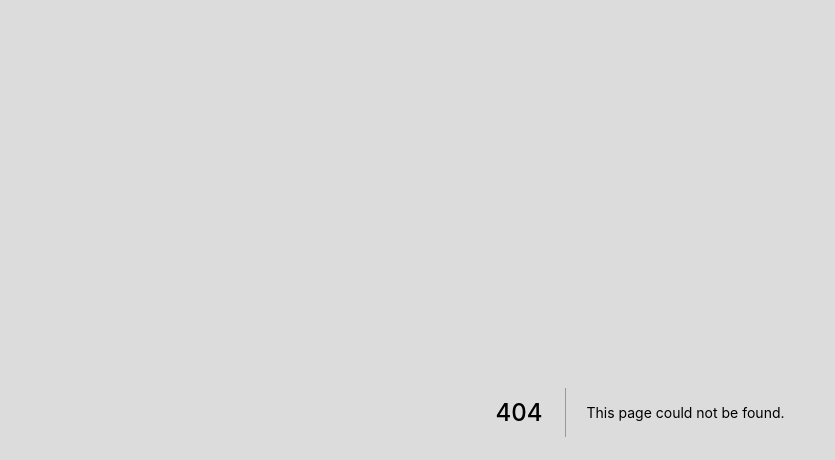
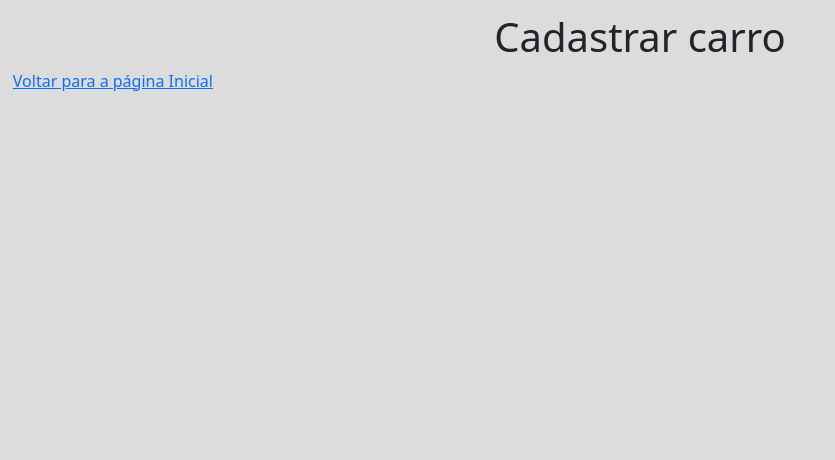
Before and after one commit to DouglasCandido/REST-API-example-with-Express.js-Sequelize-PostgreSQL-and-Next.js, a Next.js app in the folder my-app/: page /create in a window 1280 px wide. Before the commit this address had no page. Shown: the top 460 px of the page, without its empty margins (0-835 px from the left). Built offline with nearby package versions, Linux system fonts and the light colour scheme.

Commit message:
Últimas modificações.

```diff
--- /dev/null
+++ b/my-app/pages/create.js
@@ -0,0 +1,22 @@
+import Link from 'next/link'
+import api from '../services/api'
+
+export default function Create() {
+
+  return (
+
+    <div>
+
+      <title> Create Car </title>
+
+      <center> <h1> Cadastrar carro </h1> </center>
+
+      <Link href="/">
+        <a>Voltar para a página Inicial</a>
+      </Link>
+
+    </div>
+
+  )
+
+}
--- /dev/null
+++ b/my-app/services/api.js
@@ -0,0 +1,9 @@
+import axios from 'axios'
+
+const api = axios.create({
+
+  baseURL: 'http://localhost:8080'
+
+});
+
+export default api
--- a/my-app/styles/globals.css
+++ b/my-app/styles/globals.css
@@ -16,4 +16,10 @@ div {
 
 a {
   margin-left: 1%;
+  color: inherit;
+  text-decoration: none;
 }
+
+* {
+  box-sizing: border-box;
+}
```
Also changed, not shown: my-app/package.json (+7 -1 lines), my-app/pages/delete.js (added, +19 -0 lines), my-app/pages/read.js (added, +19 -0 lines), my-app/pages/update.js (added, +19 -0 lines), 1 other file (tests, documents, lock files or other folders).
